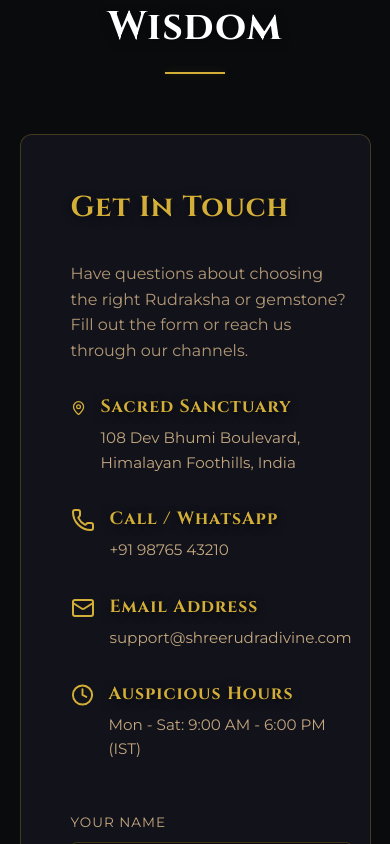
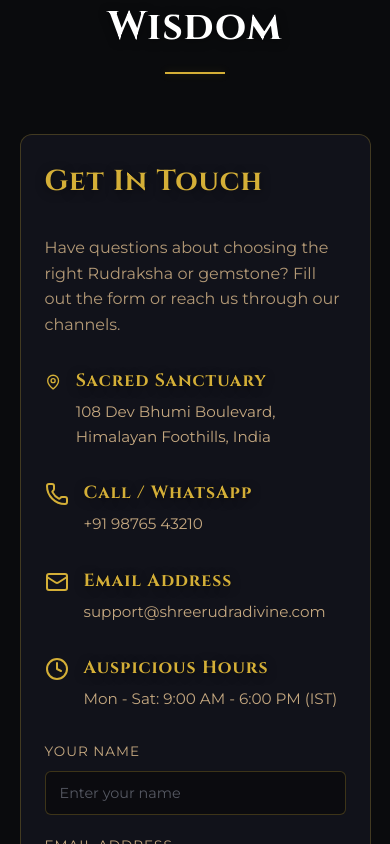
Before and after one commit to alpha-aks/shreerudradivine-v1, a React (Vite) app: page / in a window 390 px wide. Shown: the part 5280-6124 px from the top of the page. Built offline with nearby package versions, Linux system fonts and the light colour scheme.

Commit message:
Optimize contact form and container padding/fields for mobile screens

```diff
--- a/src/App.jsx
+++ b/src/App.jsx
@@ -833,8 +833,7 @@
           <span className="section-subtitle">Connect With Us</span>
           <h2 className="section-title">Seek Divine Wisdom</h2>
         </div>
-
-        <div className="contact-container" style={{ background: 'rgba(18, 20, 28, 0.95)', border: '1px solid rgba(212, 175, 55, 0.25)', borderRadius: '12px', padding: '50px' }}>
+        <div className="contact-container" style={{ background: 'rgba(18, 20, 28, 0.95)', border: '1px solid rgba(212, 175, 55, 0.25)' }}>
           <div className="contact-info">
             <h3 style={{ fontSize: '1.8rem', color: 'var(--gold-primary)' }}>Get In Touch</h3>
             <p style={{ color: '#c5a880', opacity: 0.9 }}>
--- a/src/index.css
+++ b/src/index.css
@@ -584,7 +584,14 @@
 @media (max-width: 900px) {
   .contact-container {
     grid-template-columns: 1fr;
-    padding: 30px;
+    padding: 24px;
+    gap: 30px;
+  }
+
+  .contact-form input,
+  .contact-form textarea {
+    padding: 12px 14px !important;
+    font-size: 0.9rem !important;
   }
 }
 
```
